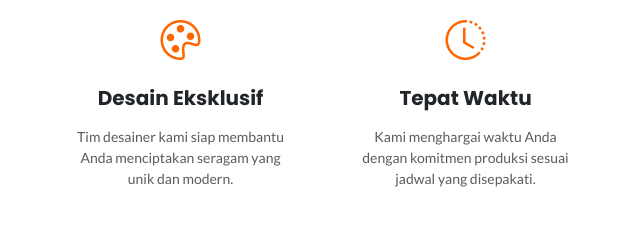
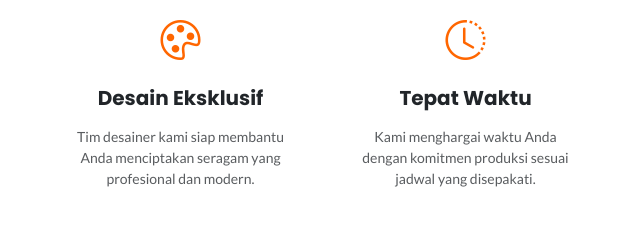
Before and after one commit to DavinDarmawan/produsen-seragam, a plain HTML site: page assets/index.html in a window 1280 px wide. Shown: the part 980-1220 px from the top of the page, 317-957 px from the left. Drawn offline with nearby package versions, Linux system fonts and the light colour scheme; a script that the page names is missing.

Commit message:
update text isian

```diff
--- a/assets/index.html
+++ b/assets/index.html
@@ -315,7 +315,7 @@
                   <h4 class="h5 my-3 fw-bold">Desain Eksklusif</h4>
                   <p class="text-muted small">
                     Tim desainer kami siap membantu Anda menciptakan seragam
-                    yang unik dan modern.
+                    yang profesional dan modern.
                   </p>
                 </div>
               </div>
```
